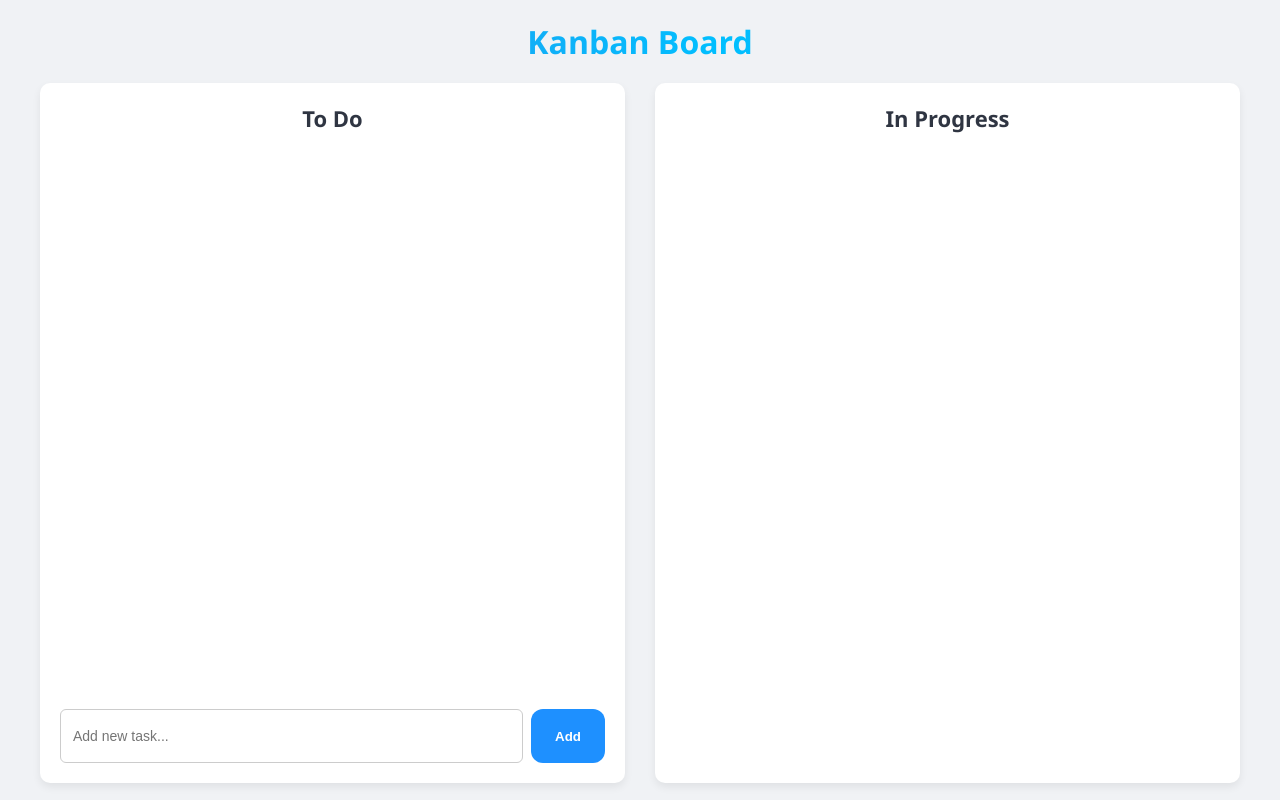
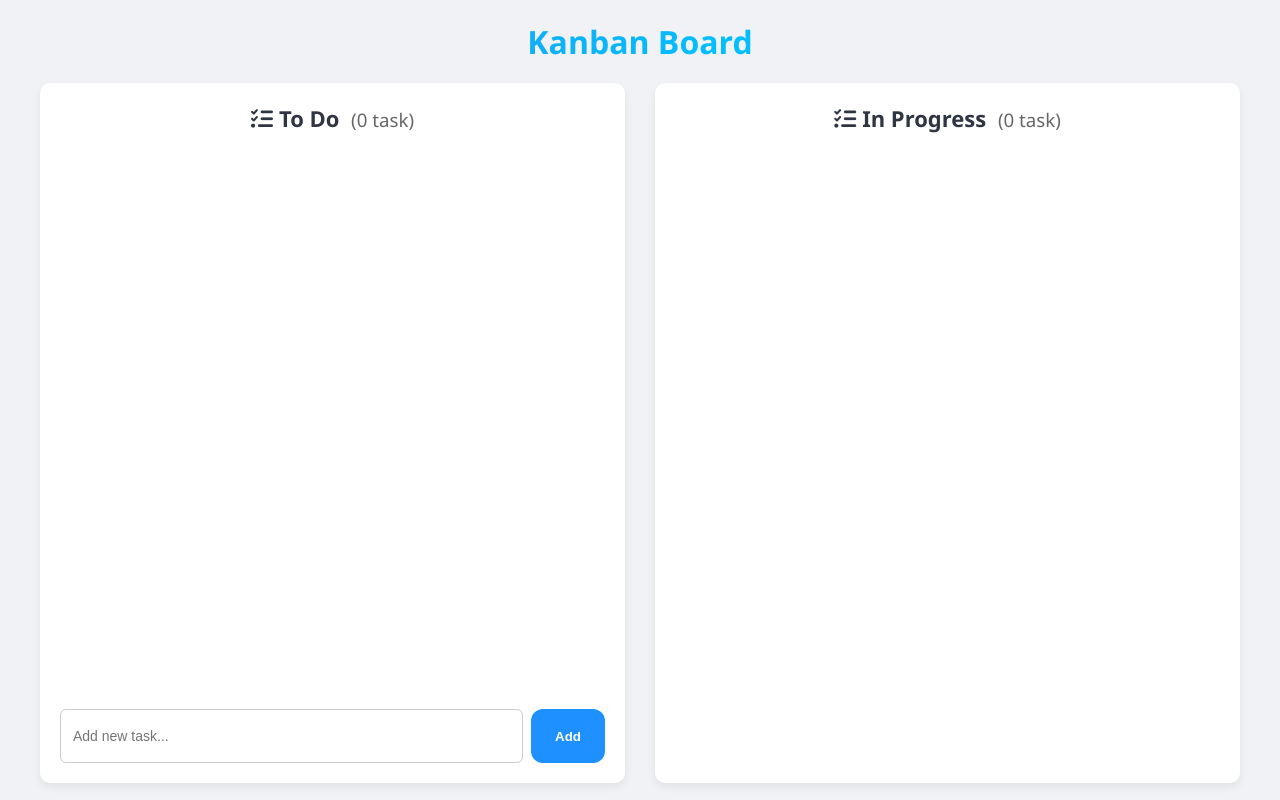
Before and after one commit to KemVani3110/miniJira, a React (Create React App) app: page / in a window 1280 px wide. Shown: the top 800 px of the page. Built offline with nearby package versions, Linux system fonts and the light colour scheme.

Commit message:
add task status column

```diff
--- a/src/components/Column.jsx
+++ b/src/components/Column.jsx
@@ -15,7 +15,11 @@ const Column = ({
 }) => {
   return (
     <div className="column">
-      <h2>{title}</h2>
+      <h2>
+        <i className="fa-solid fa-list-check" style={{ marginRight: 6 }}></i>
+        {title} <span className="task-count">({tasks.length} task)</span>
+      </h2>
+
       <Droppable droppableId={columnId}>
         {(provided) => (
           <div
--- a/src/styles/Column.css
+++ b/src/styles/Column.css
@@ -20,3 +20,10 @@
     flex-grow: 1;
     min-height: 100px;
   }
+
+  .task-count {
+    font-size: 0.85em;
+    color: #666;
+    margin-left: 6px;
+    font-weight: normal;
+  }
```
